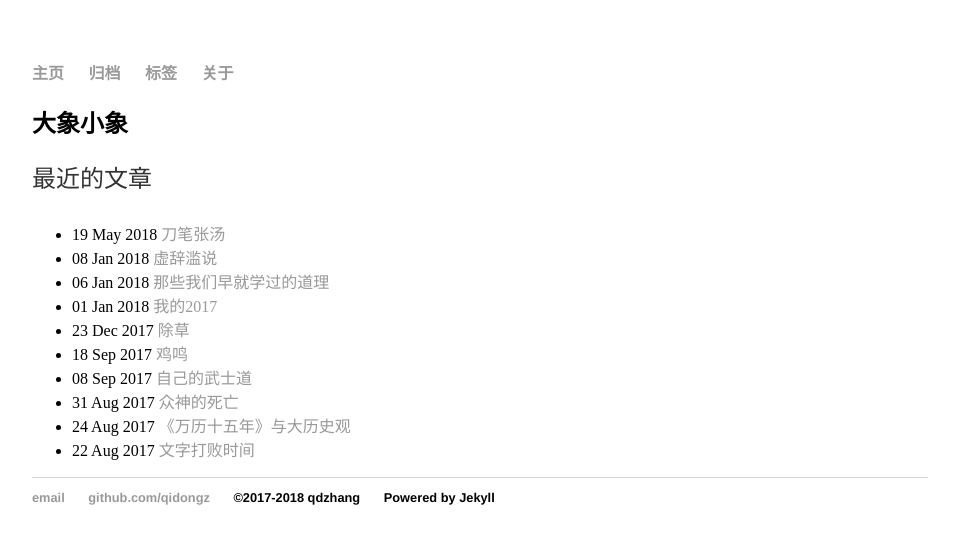
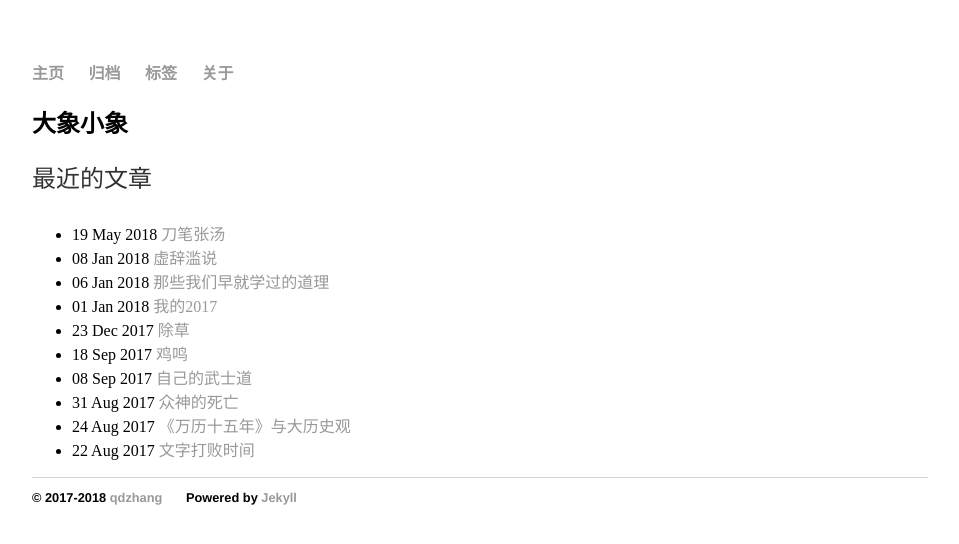
Before and after one commit to chqid/chqid.blog.io, a Jekyll site: the page built from index.html, in a window 1280 px wide. Shown: the top 544 px of the page, without its empty margins (160-1119 px from the left). Built offline with Jekyll 4.4.1, drawn with Linux system fonts in a browser that asks for light colours.

Commit message:
update footer

```diff
--- a/_layouts/default.html
+++ b/_layouts/default.html
@@ -21,10 +21,8 @@
 			</div><!-- /.container -->
 			<footer>
 	    		<ul>
-	        		<li><a href="mailto:qdzhangcn@gmail.com">email</a></li>
-				<li><a href="https://github.com/qidongz">github.com/qidongz</a></li>
-				<li>©2017-2018 qdzhang</li>
-				<li>Powered by Jekyll</li>
+				<li>© 2017-2018 <a href="https://github.com/qidongz">qdzhang</a></li>
+				<li>Powered by <a href="https://jekyllrb.com/">Jekyll</a></li>
 				</ul>
 			</footer>
 		</body>
```
